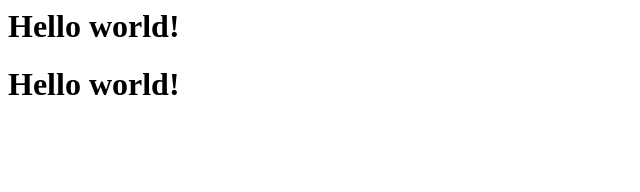
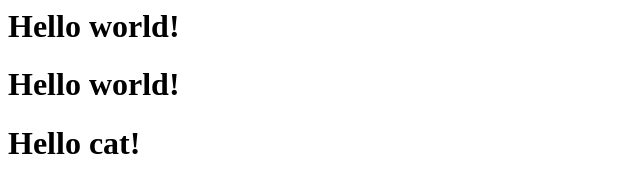
Before and after one commit to 41exander/travel-site, a plain HTML site: page index.html in a window 1280 px wide. Shown: the whole page, without its empty margins (0-640 px from the left). Drawn offline with Linux system fonts and the light colour scheme.

```diff
--- a/index.html
+++ b/index.html
@@ -1,3 +1,4 @@
 <h1>Hello world!</h1>
 
 <h1>Hello world!</h1>
+<h1>Hello cat!</h1>
```
